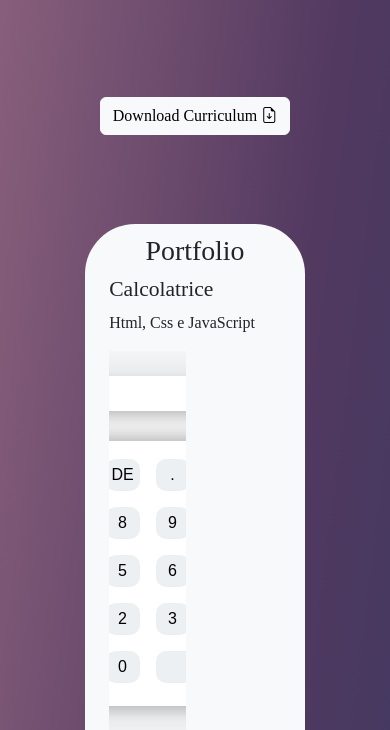
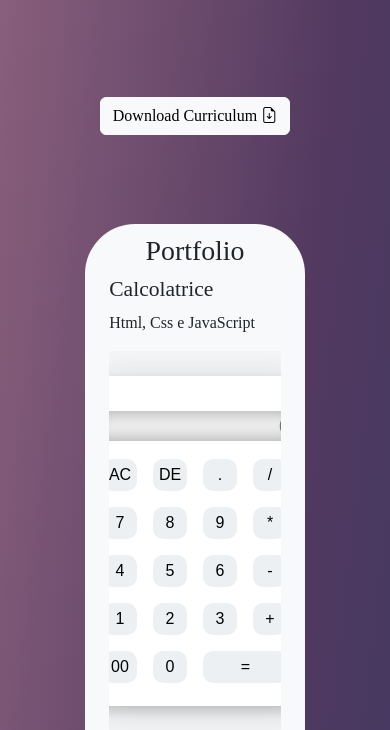
Before and after one commit to Mich-Sama/Portfolio, a plain HTML site: page Main/index.html in a window 390 px wide. Shown: the part 370-1100 px from the top of the page. Drawn offline with nearby package versions, Linux system fonts and the light colour scheme; no server answers; a web font is replaced by a local one.

Commit message:
Update style.css
Bug della visualizzazione mobile fixato

```diff
--- a/Main/style.css
+++ b/Main/style.css
@@ -188,5 +188,7 @@ main
     .projects
     {
         margin-left: 0%;
+        width: 100%;
+        margin-bottom: 50px;
     }
 }
```
